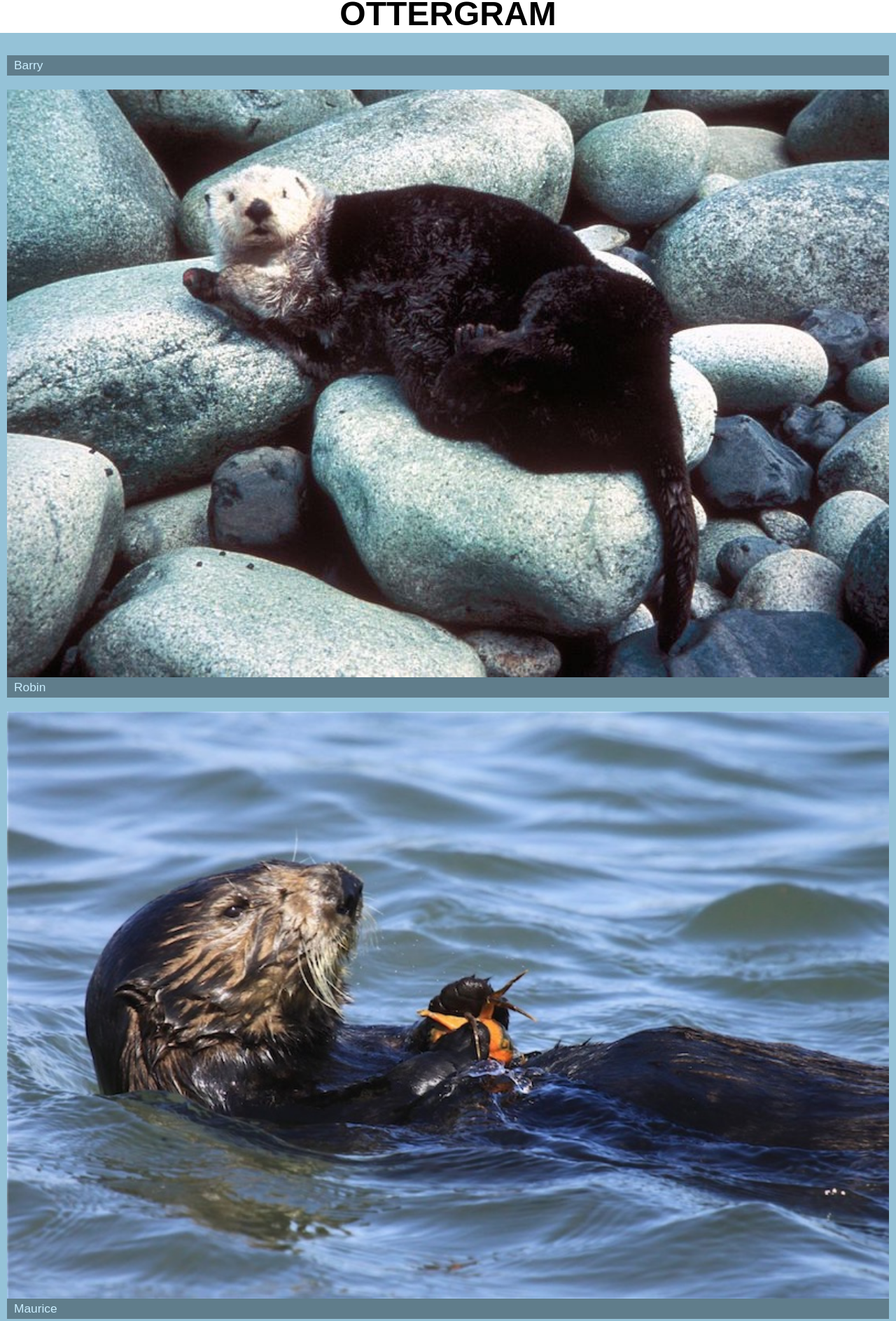
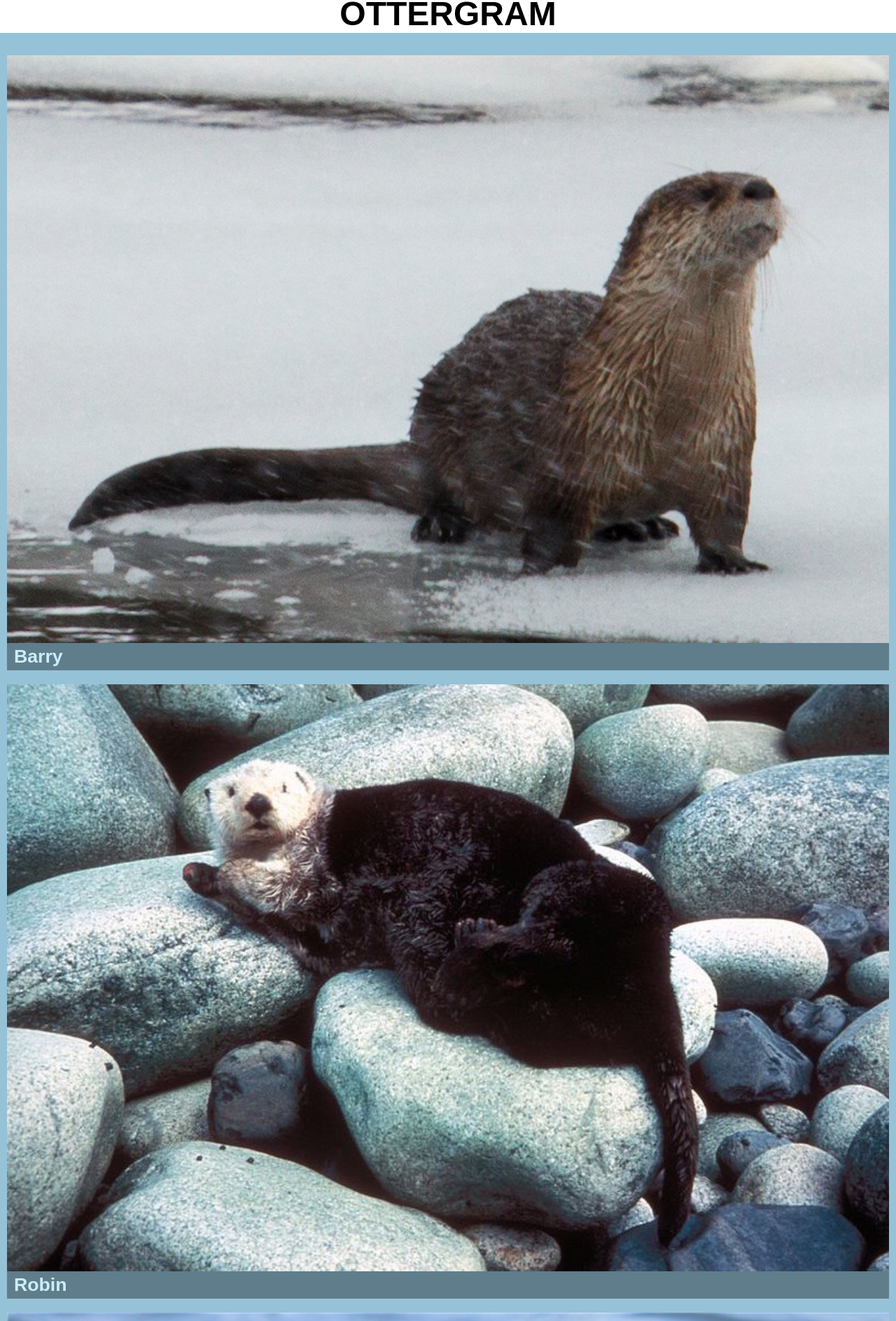
Before and after one commit to gurnitha/REACT18-BUILD-OTTERGRAM, a React (Create React App) app: page / in a window 1280 px wide. Shown: the part 40-1928 px from the top of the page at 70% size. Built offline with nearby package versions, Linux system fonts and the light colour scheme.

Commit message:
2.4 Reusing a Component

```diff
--- a/src/App.css
+++ b/src/App.css
@@ -66,3 +66,8 @@ body {
   justify-content: center;
   font-size: 2.5em;
 }
+
+.post-component .post-name {
+  font-weight: bold;
+  font-size: 2em;
+}
--- a/src/App.js
+++ b/src/App.js
@@ -16,31 +16,11 @@ function App() {
       <ul className='post-list'>
 
         <Post image={Barry} name='Barry' />
+        <Post image={Robin} name='Robin' />
+        <Post image={Maurice} name='Maurice' />
+        <Post image={Lesley} name='Lesley' />
+        <Post image={Barbara} name='Barbara' />
 
-        <li className='post-component'>
-          <button>
-            <img src={Robin} alt='Robin'/>
-            <p>Robin</p>
-          </button>
-        </li>
-        <li className='post-component'>
-          <button>
-            <img src={Maurice} alt='Maurice'/>
-            <p>Maurice</p>
-          </button>
-        </li>
-        <li className='post-component'>
-          <button>
-            <img src={Lesley} alt='Lesley'/>
-            <p>Lesley</p>
-          </button>
-        </li>
-        <li className='post-component'>
-          <button>
-            <img src={Barbara} alt='Barbara'/>
-            <p>Barbara</p>
-          </button>
-        </li>
       </ul>
 
     </div>
--- a/src/components/Post.js
+++ b/src/components/Post.js
@@ -3,7 +3,8 @@ function Post(props) {
 	return(
 		<li className='post-component'>
           <button>
-            <p>{props.name}</p>
+          	<img src={props.image} alt={props.name}/>
+            <p className="post-name">{props.name}</p>
           </button>
         </li>
 	)
```
Also changed, not shown: 1 other file (tests, documents, lock files or other folders).
